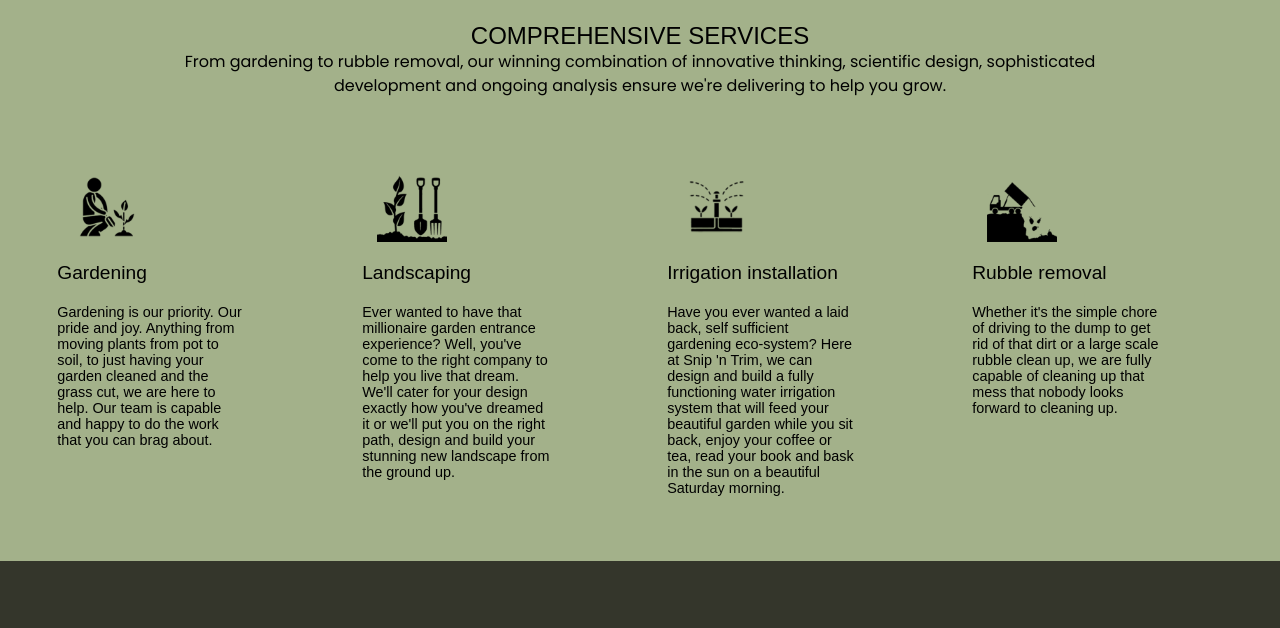
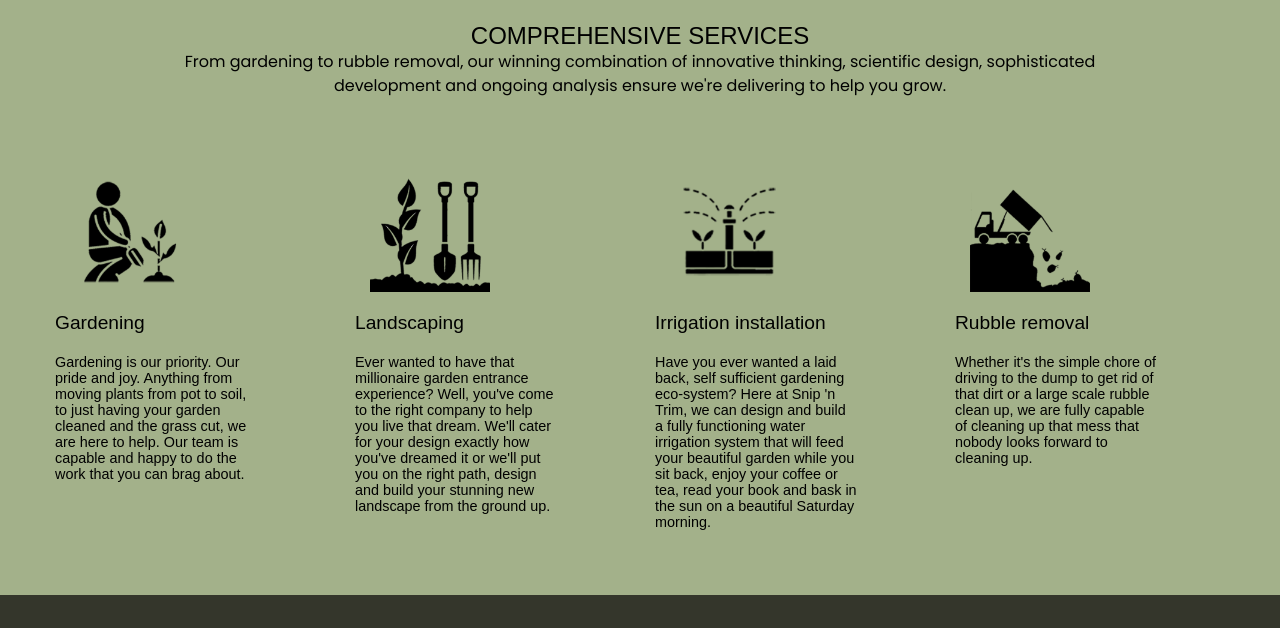
Before and after one commit to darrenpatricknelson/snip-n-trim, a website: page index.html in a window 1280 px wide. Shown: the part 77-705 px from the top of the page. Drawn offline with Linux system fonts and the light colour scheme.

Commit message:
fixed flex wrap issue for services page

```diff
--- a/app/scss/specificPages/_servicesPage.scss
+++ b/app/scss/specificPages/_servicesPage.scss
@@ -3,6 +3,7 @@
   margin: 20px auto;
   padding: 20px 30px;
   display: flex;
+  flex-wrap: wrap;
   flex-direction: column;
   // justify-content: center;
   align-items: center;
@@ -39,28 +40,28 @@
 .gardening {
   // border: 1px solid;
   padding: 15px;
-  max-width: 23%;
+  max-width: 300px;
   line-height: 20px;
 }
 
 .landscaping {
   // border: 1px solid;
   padding: 15px;
-  max-width: 23%;
+  max-width: 300px;
   line-height: 20px;
 }
 
 .irrigation {
   // border: 1px solid;
   padding: 15px;
-  max-width: 23%;
+  max-width: 300px;
   line-height: 20px;
 }
 
 .rubble {
   // border: 1px solid;
   padding: 15px;
-  max-width: 23%;
+  max-width: 300px;
   line-height: 20px;
 }
 
@@ -71,6 +72,6 @@
 // vectors
 
 .vector {
-  min-width: 100px;
-  min-height: 100px;
+  max-width: 150px;
+  max-height: 150px;
 }
--- a/index.css
+++ b/index.css
@@ -78,6 +78,7 @@
   margin: 20px auto;
   padding: 20px 30px;
   display: flex;
+  flex-wrap: wrap;
   flex-direction: column;
   align-items: center;
   text-align: center;
@@ -106,25 +107,25 @@
 
 .gardening {
   padding: 15px;
-  max-width: 23%;
+  max-width: 300px;
   line-height: 20px;
 }
 
 .landscaping {
   padding: 15px;
-  max-width: 23%;
+  max-width: 300px;
   line-height: 20px;
 }
 
 .irrigation {
   padding: 15px;
-  max-width: 23%;
+  max-width: 300px;
   line-height: 20px;
 }
 
 .rubble {
   padding: 15px;
-  max-width: 23%;
+  max-width: 300px;
   line-height: 20px;
 }
 
@@ -133,8 +134,8 @@
 }
 
 .vector {
-  min-width: 100px;
-  min-height: 100px;
+  max-width: 150px;
+  max-height: 150px;
 }
 
 /* portfolio page */
```
